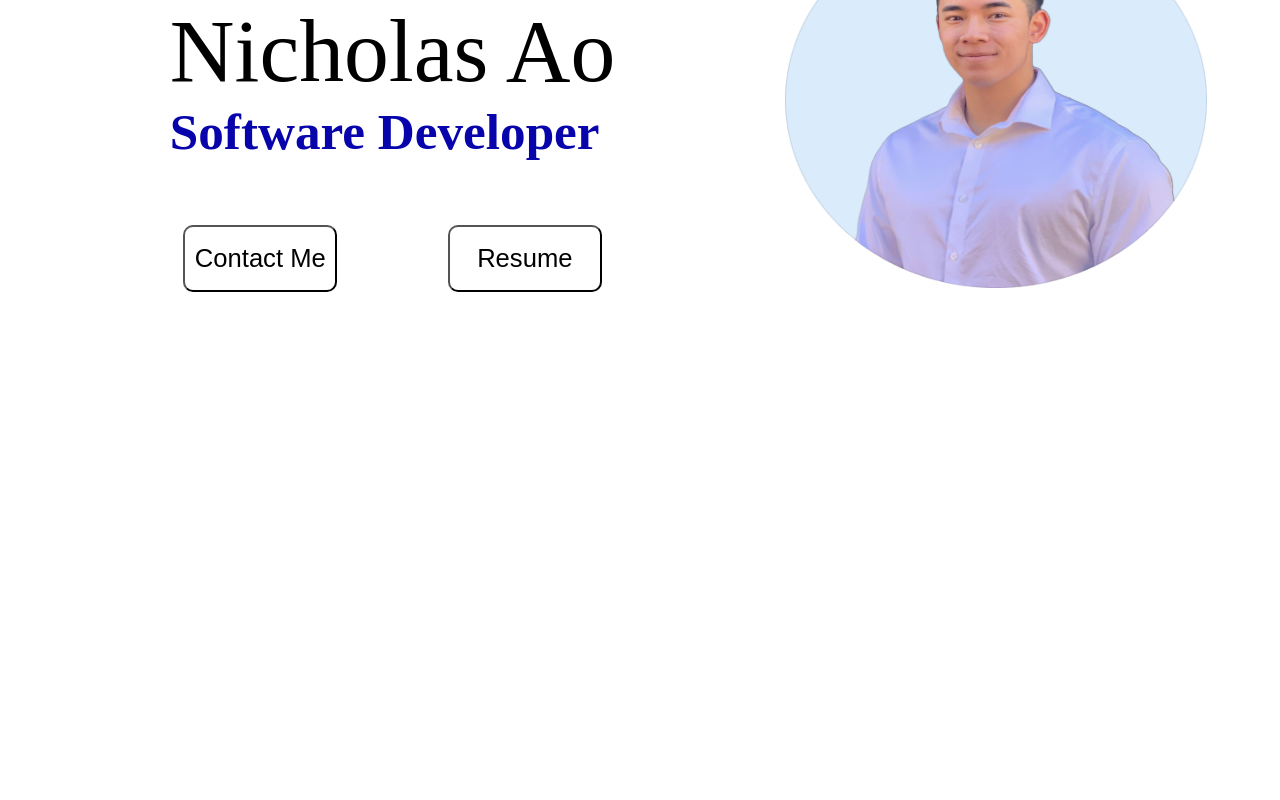
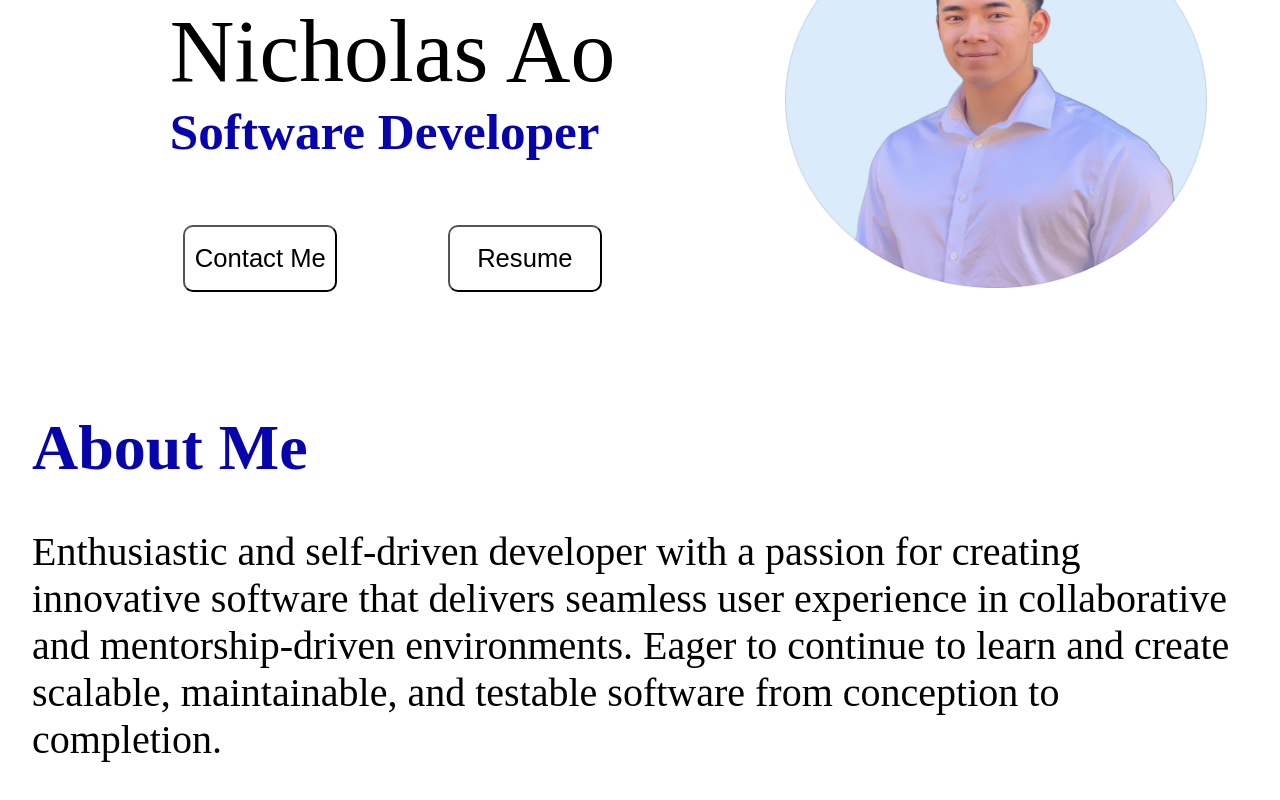
Before and after one commit to aominhlong/Portfolio, a Next.js app: page / in a window 1280 px wide. Shown: the part 364-1164 px from the top of the page. Before the commit the page ends 800 px from the top, so only its background shows below. Built offline with nearby package versions, Linux system fonts and the light colour scheme; a web font is replaced by a local one.

Commit message:
Add files for about me section and add associated styling

```diff
--- /dev/null
+++ b/app/component/AboutMe.js
@@ -0,0 +1,15 @@
+import React from 'react';
+import styles from './AboutMe.module.css';
+
+function AboutMe() {
+    return (
+        <div className={styles.container}>
+            <h1>About Me</h1>
+            <div className={styles.paragraphContainer}>
+                <p>Enthusiastic and self-driven developer with a passion for creating innovative software that delivers seamless user experience in collaborative and mentorship-driven environments. Eager to continue to learn and create scalable, maintainable, and testable software from conception to completion.</p>
+            </div>
+        </div>
+    )
+}
+
+export default AboutMe
--- /dev/null
+++ b/app/component/AboutMe.module.css
@@ -0,0 +1,15 @@
+.container {
+    width: 100vw;
+}
+
+.container > h1 {
+    color: #0704AC;
+    font-size: 4rem;
+    margin-left: 2rem;
+}
+
+.paragraphContainer {
+    font-size: 2.5rem;
+    margin: 2rem;
+    margin-top: 0rem;
+}
--- a/app/layout.js
+++ b/app/layout.js
@@ -1,5 +1,6 @@
 import Greetings from "./component/Greetings";
 import NavBar from "./component/NavBar";
+import AboutMe from "./component/AboutMe";
 import styles from './globals.css'
 
 export const metadata = {
@@ -13,6 +14,7 @@ export default function RootLayout({ children }) {
       <body>
         <NavBar></NavBar>
         <Greetings></Greetings>
+        <AboutMe></AboutMe>
         {children}
       </body>
     </html>
```
